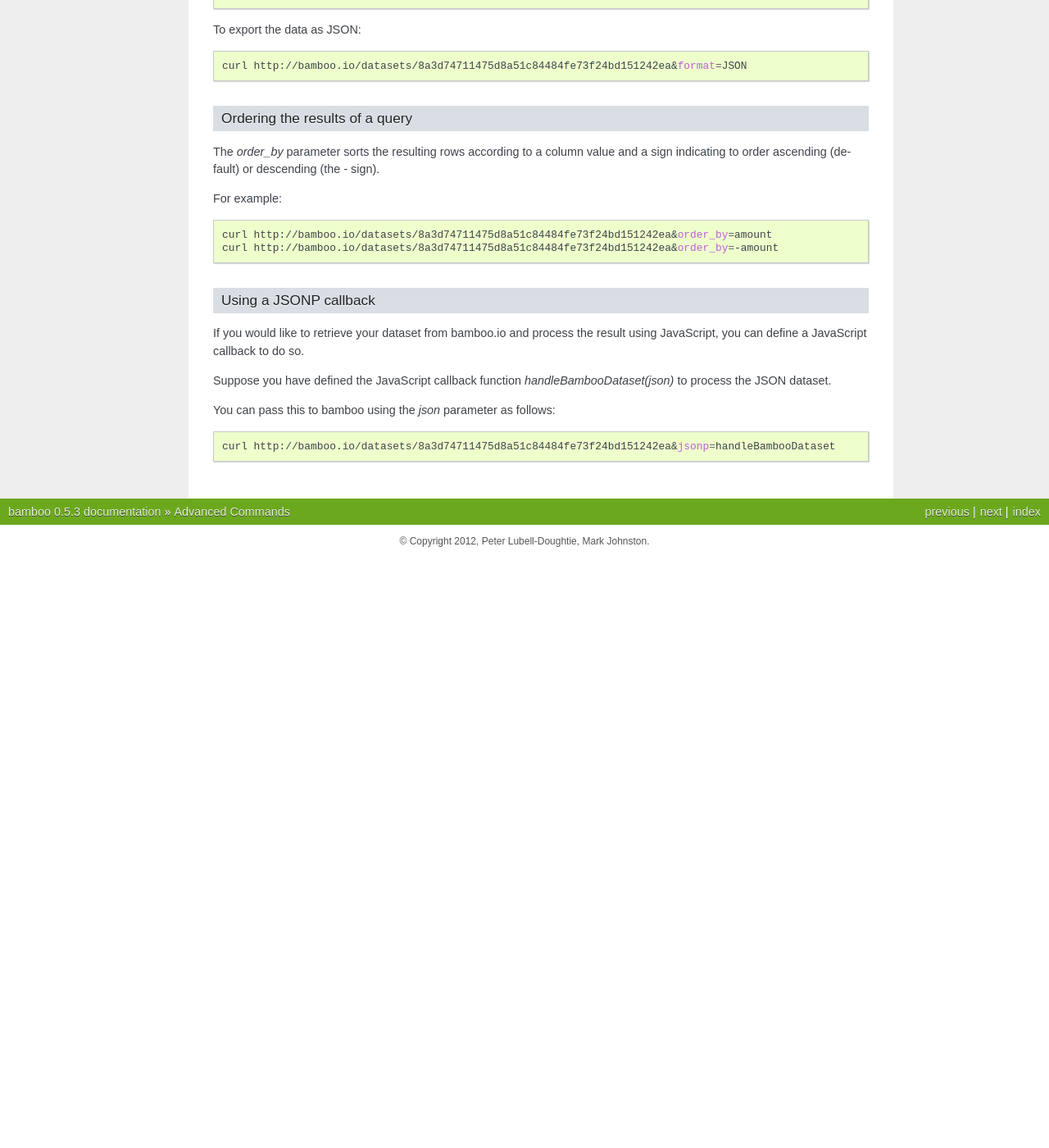
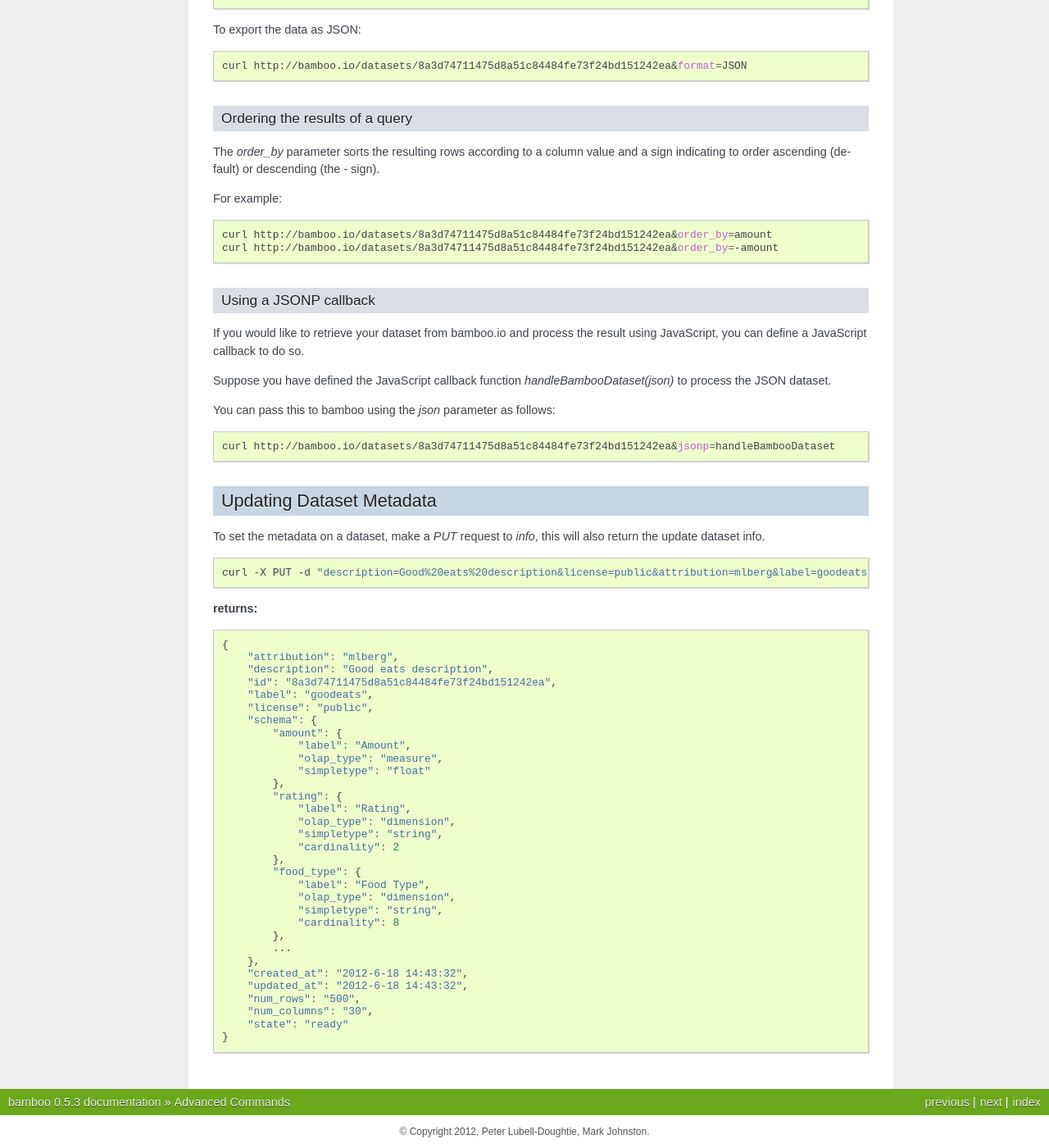
Before and after one commit to pld/bamboo, a Sphinx documentation site: the page built from docs/advanced_commands.rst, in a window 1280 px wide and 1400 px high, scrolled down 3839 px. Shown: the whole window at 82% size. Built offline with Sphinx 7.4.7, drawn with Linux system fonts in a browser that asks for light colours; formulas are drawn with MathJax 3; before the commit the page ends 4519 px from its top, so only the background shows below that; some of the changed text lies outside the part shown.

Commit message:
ability to set and retrieve label, desc, license, and attribution, for datasets, closes #93

```diff
--- a/docs/advanced_commands.rst
+++ b/docs/advanced_commands.rst
@@ -266,3 +266,50 @@
 .. code-block:: sh
 
     curl http://bamboo.io/datasets/8a3d74711475d8a51c84484fe73f24bd151242ea&jsonp=handleBambooDataset
+
+Updating Dataset Metadata
+-------------------------
+
+To set the metadata on a dataset, make a `PUT` request to `info`, this will
+also return the update dataset info.
+
+.. code-block:: sh
+
+    curl -X PUT -d "description=Good%20eats%20description&license=public&attribution=mlberg&label=goodeats" http://bamboo.io/datasets/8a3d74711475d8a51c84484fe73f24bd151242ea/info
+
+**returns:**
+
+.. code-block:: javascript
+
+    {
+        "attribution": "mlberg",
+        "description": "Good eats description",
+        "id": "8a3d74711475d8a51c84484fe73f24bd151242ea",
+        "label": "goodeats",
+        "license": "public",
+        "schema": {
+            "amount": {
+                "label": "Amount",
+                "olap_type": "measure",
+                "simpletype": "float"
+            },
+            "rating": {
+                "label": "Rating",
+                "olap_type": "dimension",
+                "simpletype": "string",
+                "cardinality": 2
+            },
+            "food_type": {
+                "label": "Food Type",
+                "olap_type": "dimension",
+                "simpletype": "string",
+                "cardinality": 8
+            },
+            ...
+        },
+        "created_at": "2012-6-18 14:43:32",
+        "updated_at": "2012-6-18 14:43:32",
+        "num_rows": "500",
+        "num_columns": "30",
+        "state": "ready"
+    }
```
Also changed, not shown: 4 other files.
